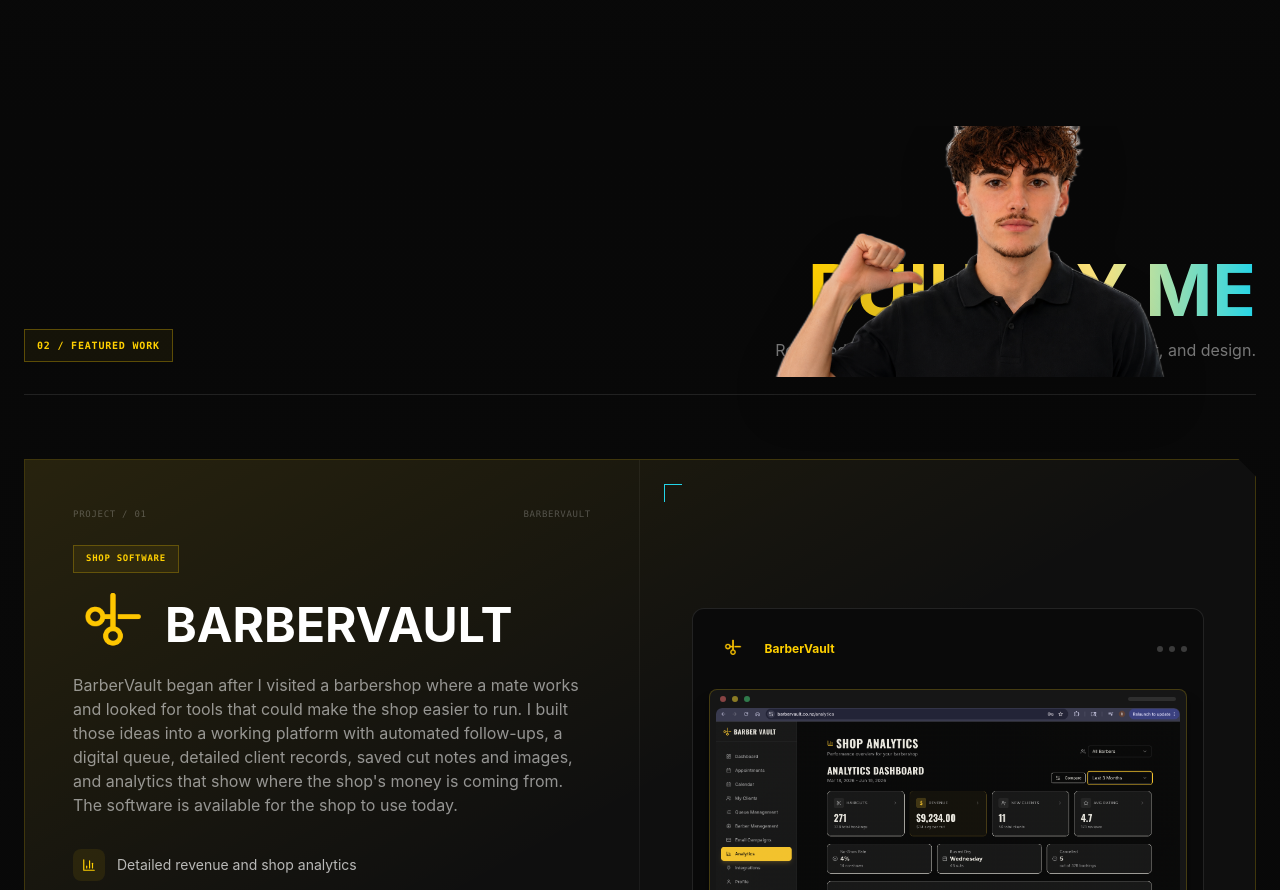
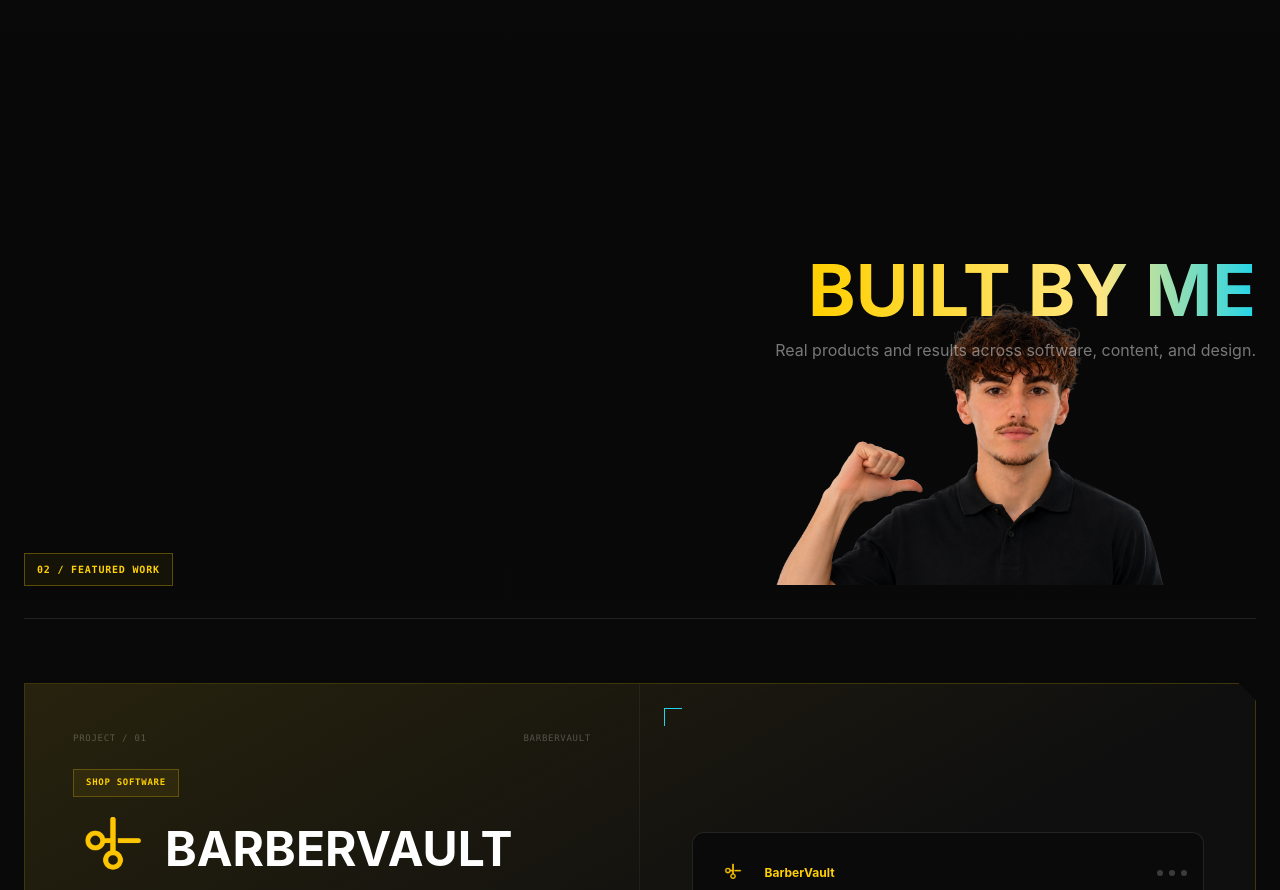
Before and after one commit to Regan-06/Regan-portfolio, a Next.js app in the folder Regan-portfolio/: page / in a window 1280 px wide. Shown: the part 2797-3687 px from the top of the page. Built offline with nearby package versions, Linux system fonts and the light colour scheme.

Commit message:
Fix image layering behind header text in Built by me section

```diff
--- a/Regan-portfolio/src/components/Projects.tsx
+++ b/Regan-portfolio/src/components/Projects.tsx
@@ -242,27 +242,35 @@
           <div className="studio-label w-fit border border-[#FFD000]/30 bg-[#FFD000]/5 px-3 py-2 text-[10px] font-semibold text-[#FFD000]">
             02 / Featured Work
           </div>
-          <div className="md:text-right relative">
-            <h2 className="display-font text-4xl sm:text-5xl md:text-7xl font-bold leading-none">
-              <span className="gradient-text">Built by me</span>
-            </h2>
-            <p className="mt-3 text-white/45">
-              Real products and results across software, content, and design.
-            </p>
-            {/* Pop-out photo */}
+          {/* Wrap in relative container with overflow hidden so image rises from behind */}
+          <div className="relative md:text-right overflow-hidden">
+            {/* Image behind text — z-0 */}
             <motion.div
-              initial={{ opacity: 0, y: 60, scale: 0.85 }}
-              whileInView={{ opacity: 1, y: 0, scale: 1 }}
-              viewport={{ once: true, margin: "-50px" }}
-              transition={{ duration: 0.7, ease: [0.23, 1, 0.32, 1], delay: 0.2 }}
-              className="absolute -bottom-2 right-0 md:-bottom-4 pointer-events-none select-none"
+              initial={{ y: "100%", opacity: 0 }}
+              whileInView={{ y: "0%", opacity: 1 }}
+              viewport={{ once: true, margin: "-40px" }}
+              transition={{ duration: 0.85, ease: [0.23, 1, 0.32, 1], delay: 0.15 }}
+              className="absolute bottom-0 right-0 z-0 pointer-events-none select-none"
             >
               <img
                 src="/regan-builtbyme.png"
                 alt="Regan"
-                className="h-48 sm:h-60 md:h-72 w-auto object-contain drop-shadow-2xl"
+                className="h-44 sm:h-56 md:h-72 w-auto object-contain"
               />
             </motion.div>
+
+            {/* Text on top — z-10 */}
+            <div className="relative z-10">
+              <h2 className="display-font text-4xl sm:text-5xl md:text-7xl font-bold leading-none">
+                <span className="gradient-text">Built by me</span>
+              </h2>
+              <p className="mt-3 text-white/45">
+                Real products and results across software, content, and design.
+              </p>
+            </div>
+
+            {/* Spacer so image has room to show below text */}
+            <div className="h-36 sm:h-44 md:h-56" />
           </div>
         </motion.div>
 
```
Also changed, not shown: Regan-portfolio/public/regan-builtbyme.png.
